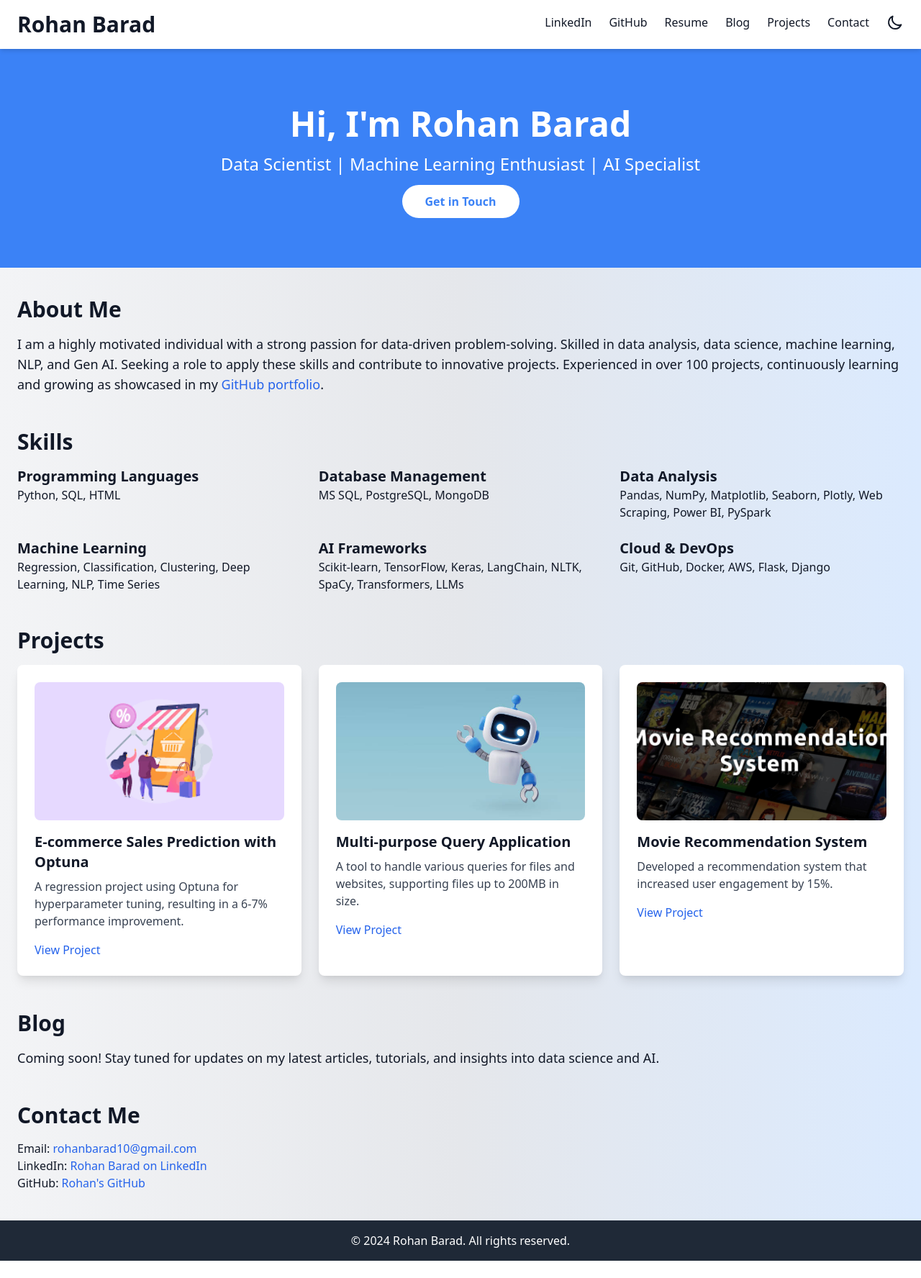
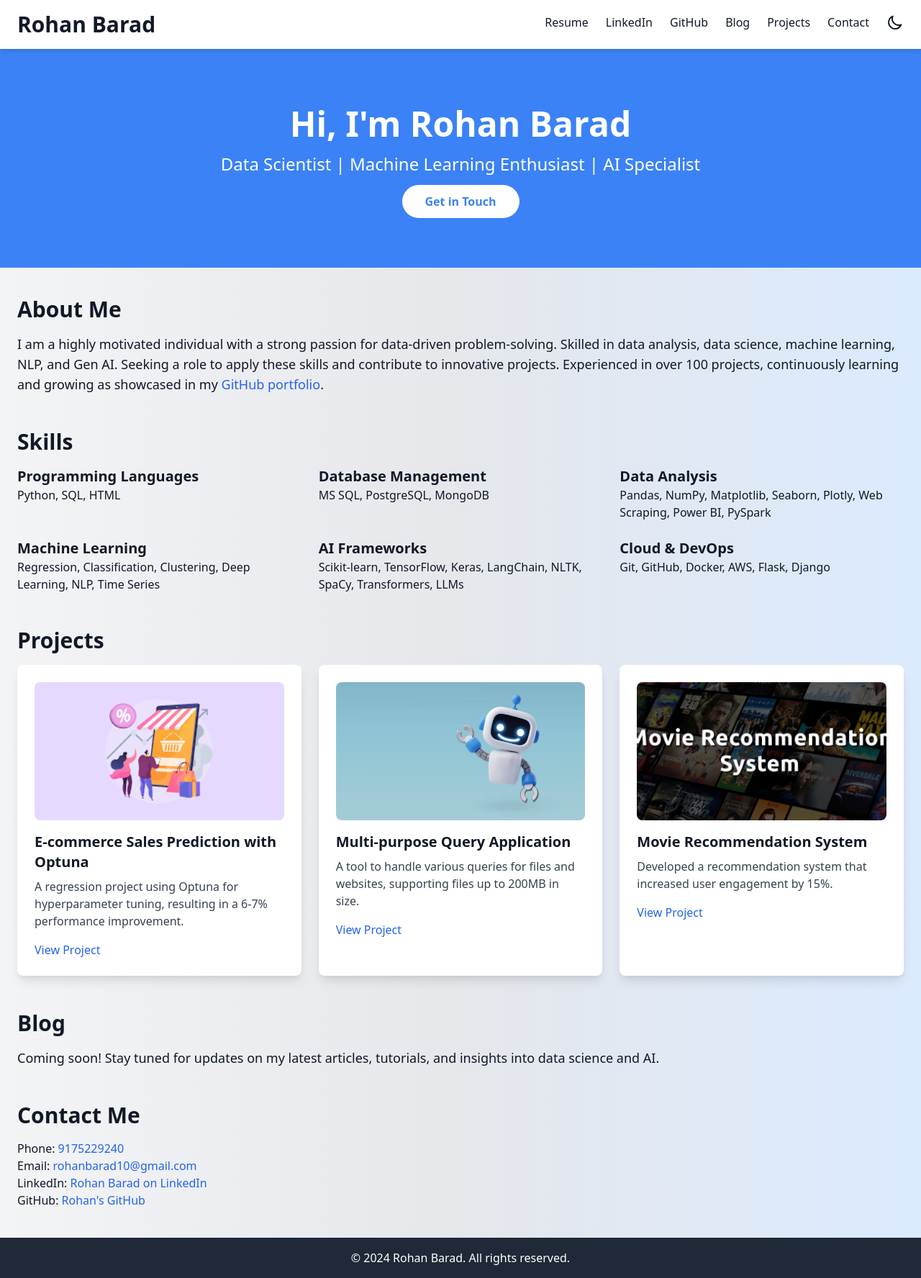
Before and after one commit to rohansb10/portfolio, a plain HTML site: page index.html in a window 1280 px wide. Shown: the whole page at 72% size. Before the commit the page ends 1752 px from the top, so only its background shows below. Drawn offline with nearby package versions, Linux system fonts and the light colour scheme.

Commit message:
Update index.html

```diff
--- a/index.html
+++ b/index.html
@@ -53,8 +53,6 @@
             <h1 class="text-3xl font-bold">Rohan Barad</h1>
             <nav>
                 <ul class="flex space-x-6">
-                    <li><a href="https://www.linkedin.com/in/rohan-barad-bb0754225/" target="_blank" class="hover:text-blue-600">LinkedIn</a></li>
-                    <li><a href="https://github.com/rohansb10" target="_blank" class="hover:text-blue-600">GitHub</a></li>
                     <li>
                         <div class="relative group">
                             <a href="#" id="resume-link" class="hover:text-blue-600">Resume</a>
@@ -65,6 +63,8 @@
                             </div>
                         </div>
                     </li>
+                    <li><a href="https://www.linkedin.com/in/rohan-barad-bb0754225/" target="_blank" class="hover:text-blue-600">LinkedIn</a></li>
+                    <li><a href="https://github.com/rohansb10" target="_blank" class="hover:text-blue-600">GitHub</a></li>
                     <li><a href="#blog" class="hover:text-blue-600">Blog</a></li>
                     <li><a href="#projects" class="hover:text-blue-600">Projects</a></li>
                     <li><a href="#contact" class="hover:text-blue-600">Contact</a></li>
@@ -163,6 +163,7 @@
         <!-- Contact Section -->
         <section id="contact" class="fade-in">
             <h2 class="text-3xl font-bold mb-4">Contact Me</h2>
+            <p>Phone: <a class="text-blue-600 hover:underline">9175229240 </a></p>
             <p>Email: <a href="mailto:rohanbarad10@gmail.com" class="text-blue-600 hover:underline">rohanbarad10@gmail.com</a></p>
             <p>LinkedIn: <a href="https://www.linkedin.com/in/rohan-barad-bb0754225/" class="text-blue-600 hover:underline">Rohan Barad on LinkedIn</a></p>
             <p>GitHub: <a href="https://github.com/rohansb10" class="text-blue-600 hover:underline">Rohan's GitHub</a></p>
```
